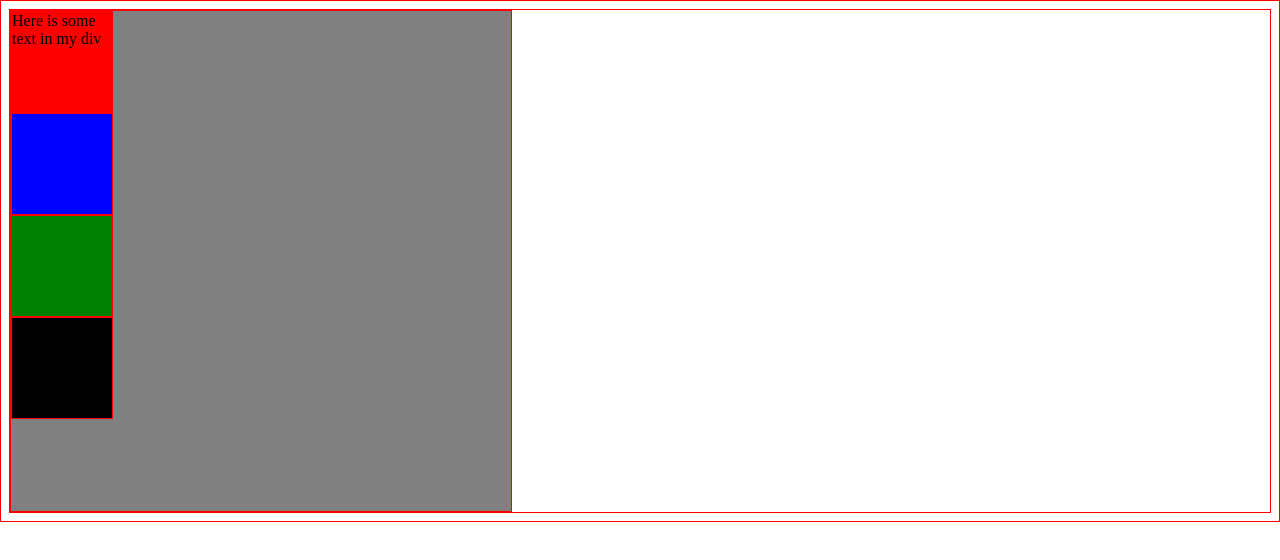
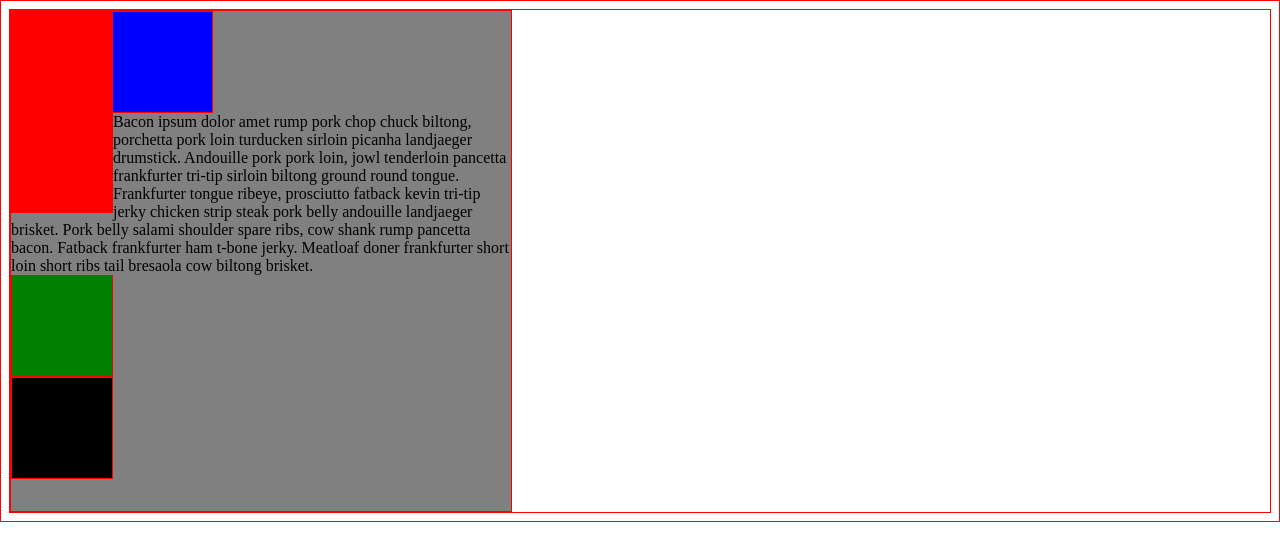
Before and after one commit to navyvet1125/css-positioning, a plain HTML site: page index.html in a window 1280 px wide. Drawn offline with Linux system fonts and the light colour scheme.

Commit message:
Added CSS

```diff
--- a/css/main.css
+++ b/css/main.css
@@ -15,10 +15,18 @@
 
 #square1 {
 	background: red;
+  float: left;
+  /*display: inline-block;*/
+  height: 200px;
 }
 
 #square2 {
 	background: blue;
+  /*float: left; */
+  /*display: inline-block;*/
+  /*float: left;*/
+  width: 200px;
+  clear: right;
 }
 
 #square3 {
--- a/index.html
+++ b/index.html
@@ -7,9 +7,10 @@
 <body>
 	<div class ="container">
 		<div class="squares" id ="square1">
-			Here is some text in my div
 		</div>
-		<div class="squares" id ="square2"></div>		<div class="squares" id ="square3"></div>		<div class="squares" id ="square4"></div>
+		<div class="squares" id ="square2"></div>	Bacon ipsum dolor amet rump pork chop chuck biltong, porchetta pork loin turducken sirloin picanha landjaeger drumstick. Andouille pork pork loin, jowl tenderloin pancetta frankfurter tri-tip sirloin biltong ground round tongue. Frankfurter tongue ribeye, prosciutto fatback kevin tri-tip jerky chicken strip steak pork belly andouille landjaeger brisket. Pork belly salami shoulder spare ribs, cow shank rump pancetta bacon. Fatback frankfurter ham t-bone jerky. Meatloaf doner frankfurter short loin short ribs tail bresaola cow biltong brisket.
+
+	<div class="squares" id ="square3"></div>		<div class="squares" id ="square4"></div>
 	</div>
 </body>
 </html>
```
